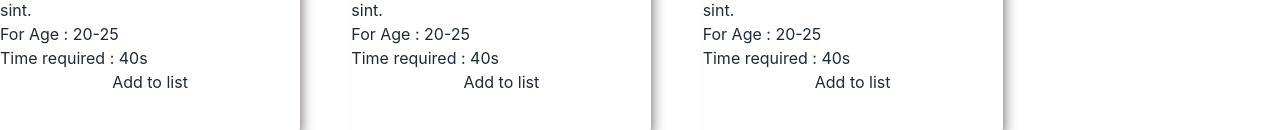
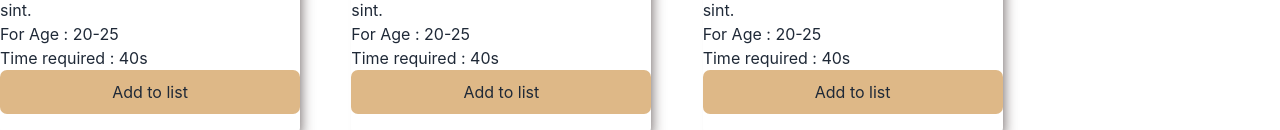
Before and after one commit to ikhlas5/ultra-active-club, a React (Create React App) app: page / in a window 1280 px wide. Shown: the part 822-952 px from the top of the page. Built offline with nearby package versions, Linux system fonts and the light colour scheme.

Commit message:
five commit

```diff
--- a/public/data.json
+++ b/public/data.json
@@ -9,7 +9,7 @@
 },
     {
         "id":"02",
-    "img":"https://unsplash.com/photos/7kEpUPB8vNk",
+    "img":"https://images.unsplash.com/photo-1581009146145-b5ef050c2e1e?ixlib=rb-1.2.1&ixid=MnwxMjA3fDB8MHxwaG90by1wYWdlfHx8fGVufDB8fHx8&auto=format&fit=crop&w=870&q=80",
     "title":"Athletics",
     "body":"Amet minim mollit non deserunt  ullamco est sit aliqua dolor do amet sint.",
     "age":"20-25",
@@ -17,7 +17,7 @@
 },
     {
         "id":"03",
-    "img":"https://unsplash.com/photos/9dzWZQWZMdE",
+    "img":"https://images.unsplash.com/photo-1605296867304-46d5465a13f1?ixlib=rb-1.2.1&ixid=MnwxMjA3fDB8MHxwaG90by1wYWdlfHx8fGVufDB8fHx8&auto=format&fit=crop&w=870&q=80",
     "title":"Big circle Dumble",
     "body":"Amet minim mollit non deserunt  ullamco est sit aliqua dolor do amet sint.",
     "age":"20-25",
@@ -25,7 +25,7 @@
 },
     {
         "id":"04",
-    "img":"https://unsplash.com/photos/20jX9b35r_M",
+    "img":"https://images.unsplash.com/photo-1571902943202-507ec2618e8f?ixlib=rb-1.2.1&ixid=MnwxMjA3fDB8MHxwaG90by1wYWdlfHx8fGVufDB8fHx8&auto=format&fit=crop&w=1375&q=80",
     "title":"Popular place",
     "body":"Amet minim mollit non deserunt  ullamco est sit aliqua dolor do amet sint.",
     "age":"20-25",
@@ -33,7 +33,7 @@
 },
     {
         "id":"05",
-    "img":"https://unsplash.com/photos/fqMu99l8sqo",
+    "img":"https://images.unsplash.com/photo-1623874514711-0f321325f318?ixlib=rb-1.2.1&ixid=MnwxMjA3fDB8MHxwaG90by1wYWdlfHx8fGVufDB8fHx8&auto=format&fit=crop&w=870&q=80",
     "title":"Gym Center",
     "body":"Amet minim mollit non deserunt  ullamco est sit aliqua dolor do amet sint.",
     "age":"20-25",
@@ -41,7 +41,7 @@
 },
     {
         "id":"06",
-    "img":"https://unsplash.com/photos/4dlhin0ghOk",
+    "img":"https://images.unsplash.com/photo-1521804906057-1df8fdb718b7?ixlib=rb-1.2.1&ixid=MnwxMjA3fDB8MHxwaG90by1wYWdlfHx8fGVufDB8fHx8&auto=format&fit=crop&w=870&q=80",
     "title":"Large Dumble",
     "body":"Amet minim mollit non deserunt  ullamco est sit aliqua dolor do amet sint.",
     "age":"20-25",
--- a/src/components/Product/Product.css
+++ b/src/components/Product/Product.css
@@ -1,7 +1,7 @@
 .product{
     width: 300px;
     height: 510px;
-
+    border-radius: 5px;
     border-radius: 8px;
     position: relative;
     box-shadow: 7px 7px 13px -6px rgba(69,56,56,0.76);
@@ -17,4 +17,8 @@
 }
 .product button{
     width: 100%;
+    background-color: burlywood;
+    border: 0px;
+    padding: 10px;
+    border-radius: 7px;
 }
```
